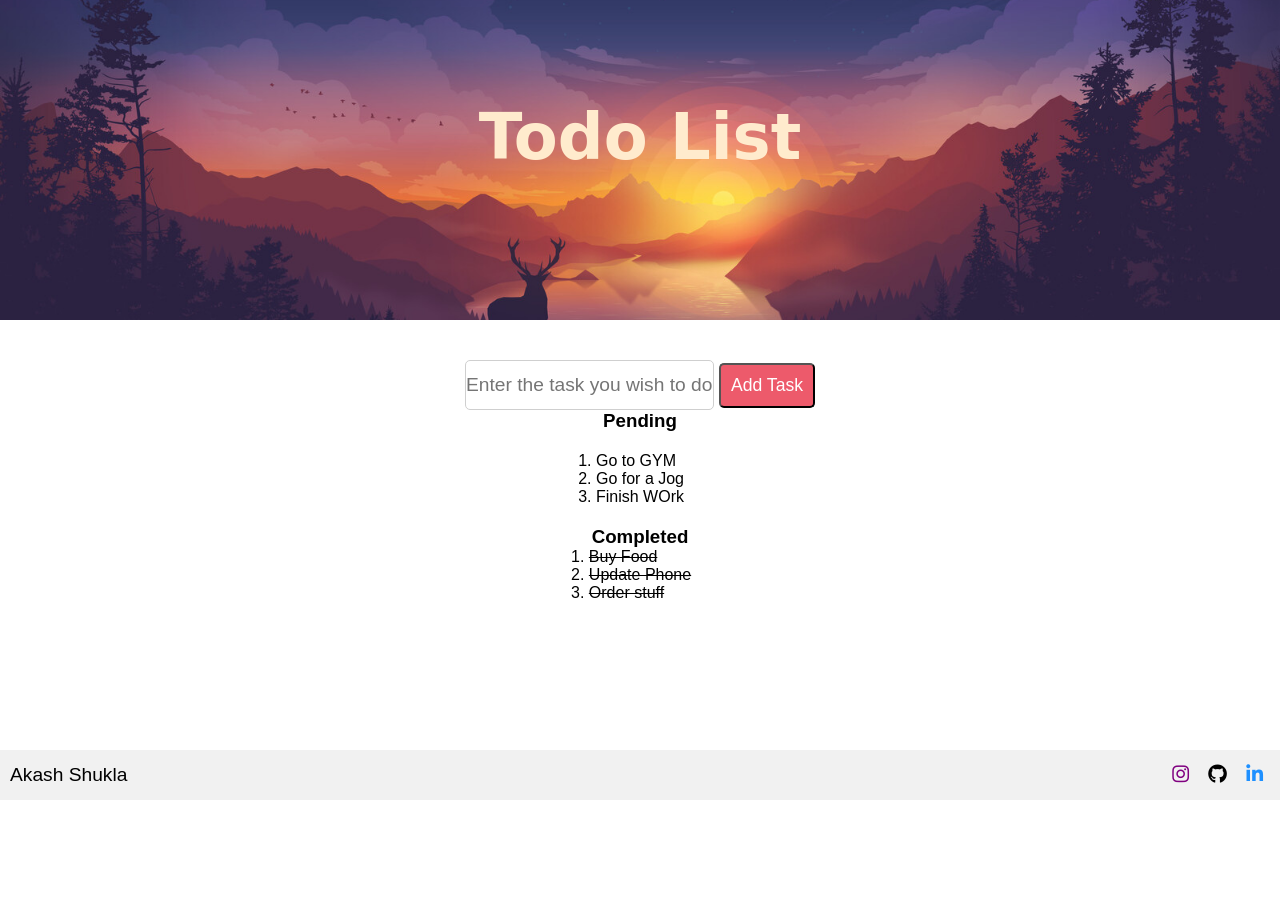
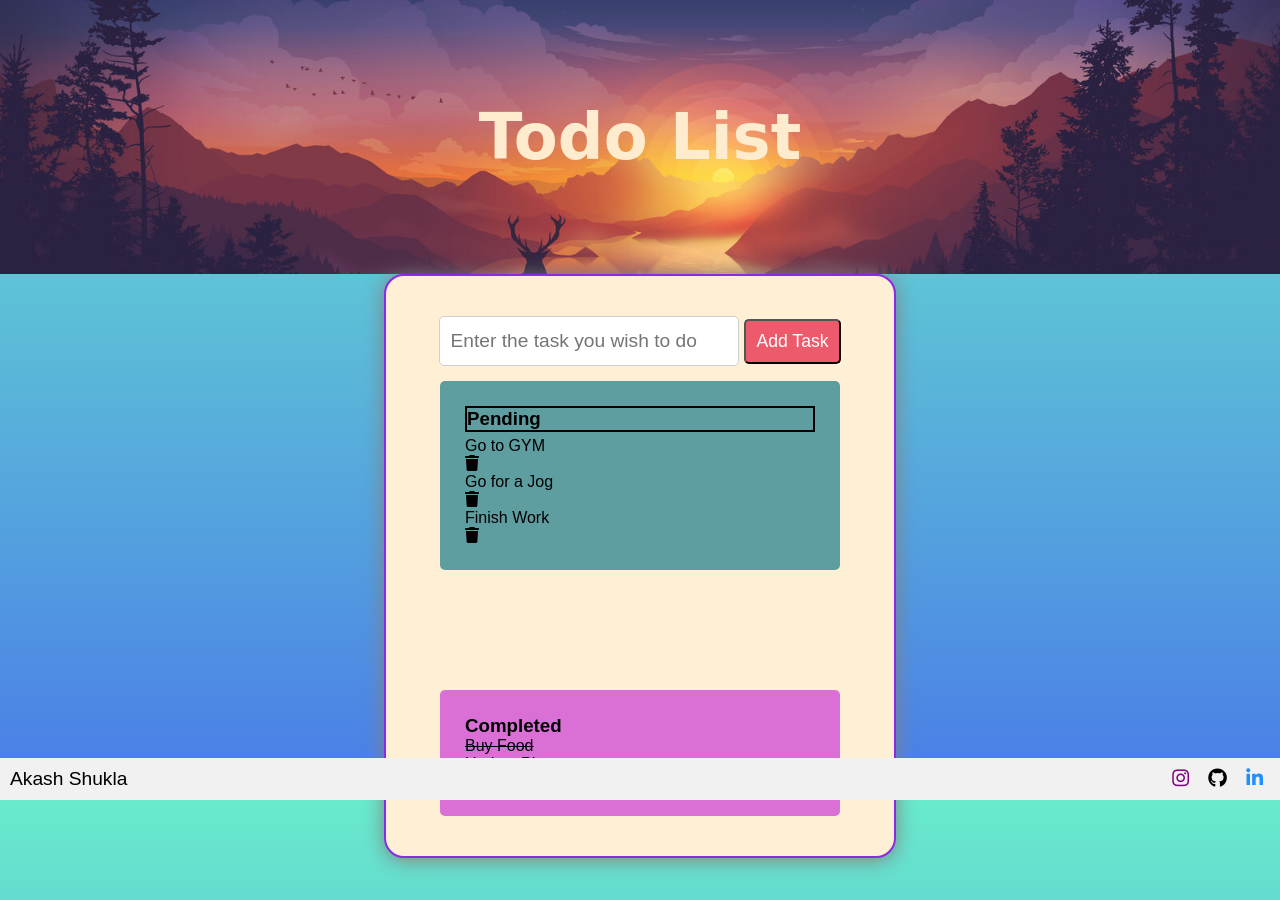
Before and after one commit to theinfinityplayer/ToDoApp, a plain HTML site: page index.html in a window 1280 px wide. Before the commit the page ends 800 px from the top, so only its background shows below. Drawn offline with Linux system fonts and the light colour scheme.

Commit message:
Added some styles to list and body

```diff
--- a/index.html
+++ b/index.html
@@ -26,19 +26,20 @@
             <input type="text" placeholder="Enter the task you wish to do">
             <button> Add Task </button>
         </div>
-    <h3>Pending</h3>
-    <div class="pending"> <ol>
-        <li>Go to GYM</li>
-        <li>Go for a Jog</li>
-        <li>Finish WOrk</li>
+        <div class="pending">
+            <h3>Pending</h3>
+        <ol>
+        <li>Go to GYM</li><div><i class="fas fa-trash"></i></div>
+        <li>Go for a Jog</li><div><i class="fas fa-trash"></i></div>
+        <li>Finish Work</li><div><i class="fas fa-trash"></i></div>
     </ol>
     </div>
-    <h3>Completed</h3>
+    <div class="completed"><h3>Completed</h3>
     <ol>
         <li><strike>Buy Food</strike></li>
         <li><strike>Update Phone</strike></li>
         <li><strike>Order stuff</strike></li>
-    </ol>
+    </ol></div>
     </section>
 
     <footer>
--- a/style.css
+++ b/style.css
@@ -26,15 +26,41 @@ header h1{
     font-family: cursive !important;
 }
 
+/*Body Styles*/
+
+body{
+    display:flex;
+    flex-direction:column;
+    height: 100vh;
+    width: 100%;
+    background: linear-gradient(to bottom, #68EACC 0%, #497BE8 100%);
+}
+
 /* Section Styles */
 
 section.list-container{
     display: flex;
     flex-direction: column;
-    justify-content:space-evenly;
+    justify-content:space-between;
     align-items: center;
+    border: 2px solid blueviolet;
+    width: 40%;
+    margin-left: 30%;
+    border-radius: 20px;
+    padding: 40px;
+    box-shadow: 0px 2px 20px #808080;
+    background-color: papayawhip;
+}
+
+section.list-container li{
+    list-style: none;
+
+}
+
+section.list-container li div{
     position: relative;
-    padding: 40px 0px;
+    float: right;
+
 }
 
 section.list-container div.input{
@@ -51,7 +77,8 @@ section.list-container div.input input{
     font-size: 1.2rem;
     border-radius: 5px;
     height: 100%;
-
+    width: 300px;
+    padding-left: 10px;
 }
 
 section.list-container div.input button{
@@ -67,15 +94,33 @@ section.list-container div.input button{
 }
 
 section.list-container div.pending{
-    margin: 20px 0px;
+    margin: 120px;
+    border-radius: 5px;
+    background-color: cadetblue;
+    width: 100%;
+    padding: 25px;
+    max-width: 400px;
+    margin-top: 15px;
 
 }
 
-body{
-    display:flex;
-    flex-direction:column;
+section.list-container div.pending h3{
+    margin-bottom: 5px;
+    border: 2px solid;
 }
 
+section.list-container div.completed{
+
+    border-radius: 5px;
+    background-color: orchid;
+    width: 100%;
+    padding: 25px;
+    max-width: 400px;
+
+}
+
+
+/* Footer Styles */
 
 footer{
     display: flex;
@@ -86,10 +131,11 @@ footer{
     padding:10px;
     color:black !important;
     font-family: monoton !important;
-    position: absolute;
-  bottom: 0;
-  width: 100%;
-  height: 50px;
+    width: 100%;
+    height: 50px;
+    position: sticky;
+    left: 0;
+    bottom: 0;
 }
 
 footer a{
```
